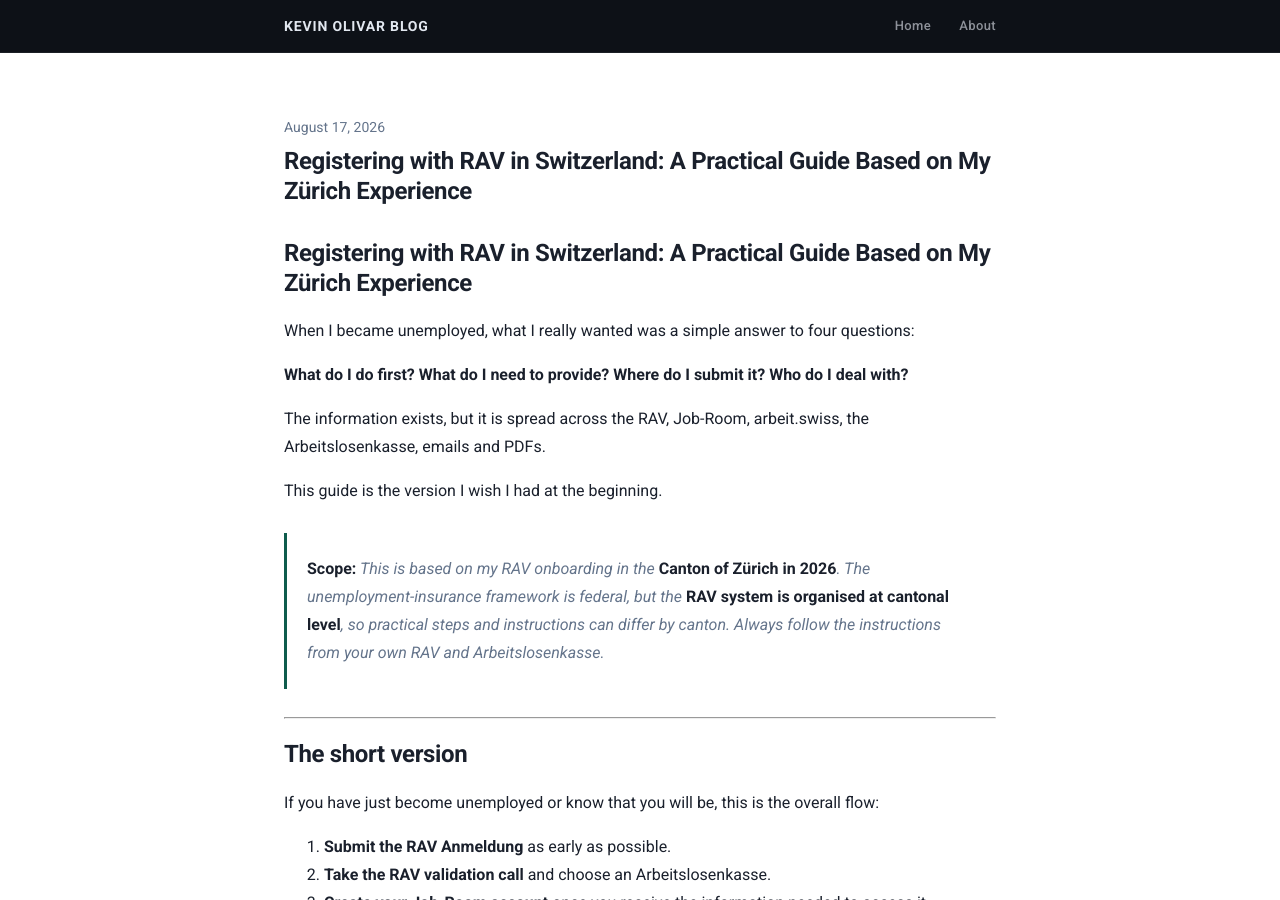
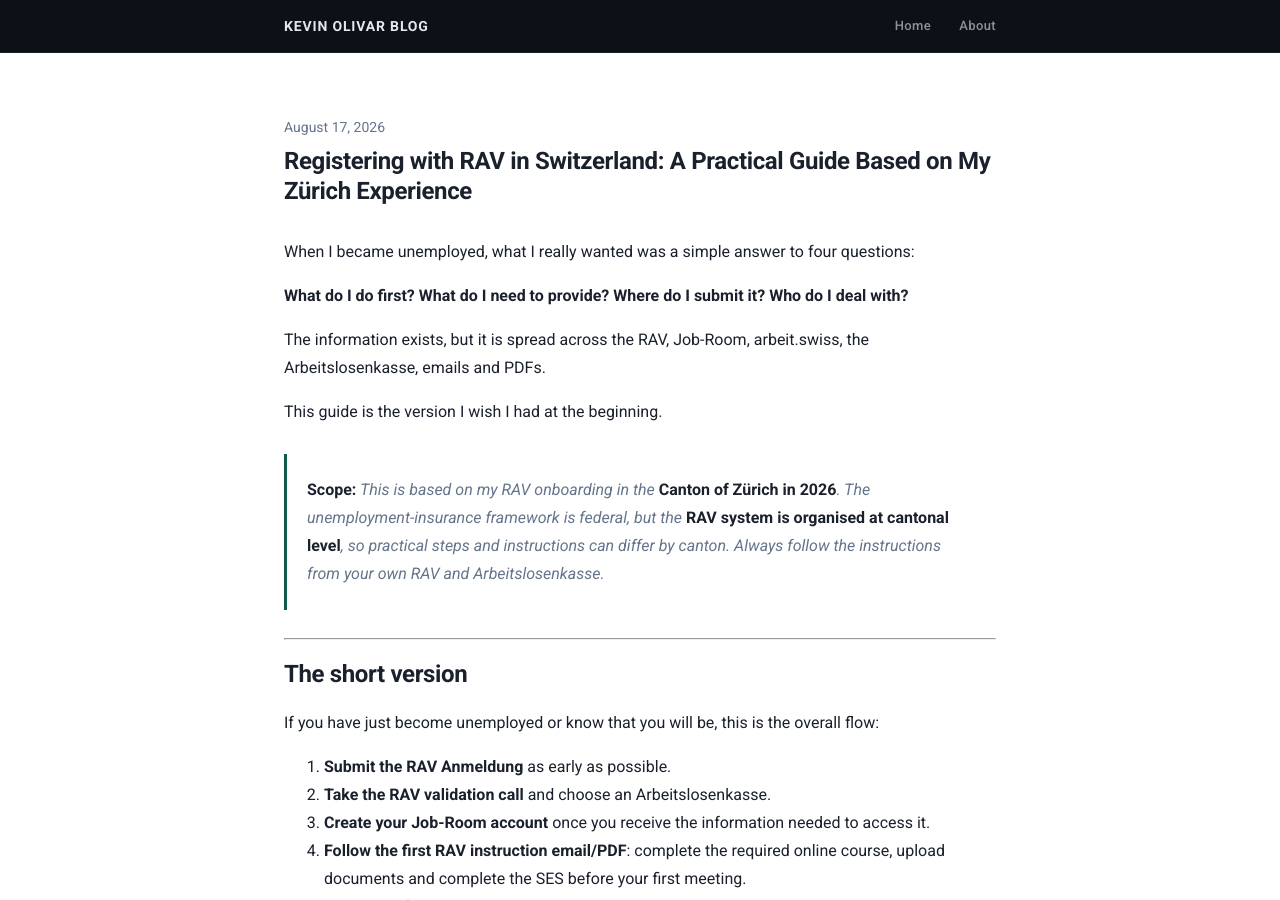
Before and after one commit to olivark/olivark.github.io, a Jekyll site: the page built from _posts/2026-08-18-rav-onboarding-switzerland.md, in a window 1280 px wide and 900 px high. Built offline with Jekyll 4.4.1, drawn with Linux system fonts in a browser that asks for light colours.

Commit message:
fix: remove double titles

```diff
--- a/_posts/2026-08-18-rav-onboarding-switzerland.md
+++ b/_posts/2026-08-18-rav-onboarding-switzerland.md
@@ -23,8 +23,6 @@ tags:
 author: Kévin Olivar
 description: "A practical step-by-step guide to RAV onboarding in Zürich: what to do first, what to prepare, Job-Room, the Arbeitslosenkasse, job-search evidence, monthly forms and appointments."
 ---
-
-# Registering with RAV in Switzerland: A Practical Guide Based on My Zürich Experience
 
 When I became unemployed, what I really wanted was a simple answer to four questions:
 
```
